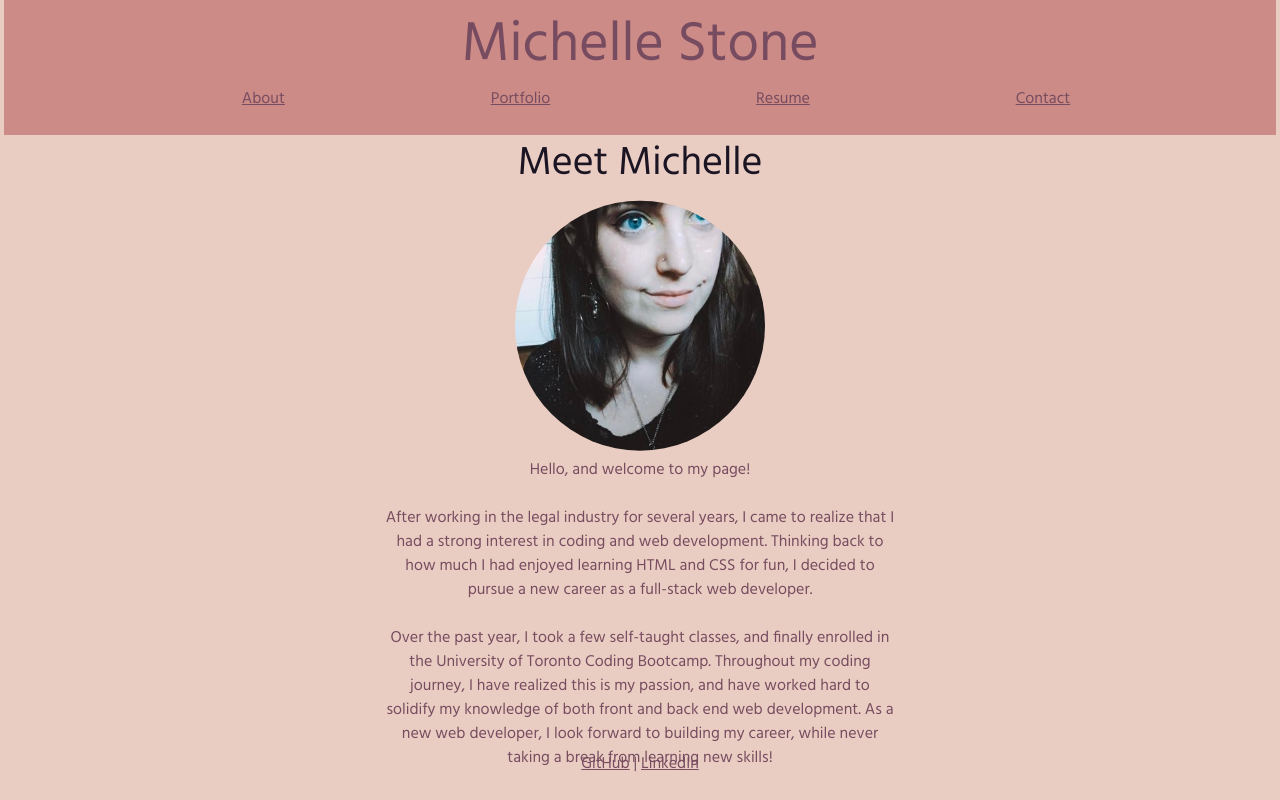
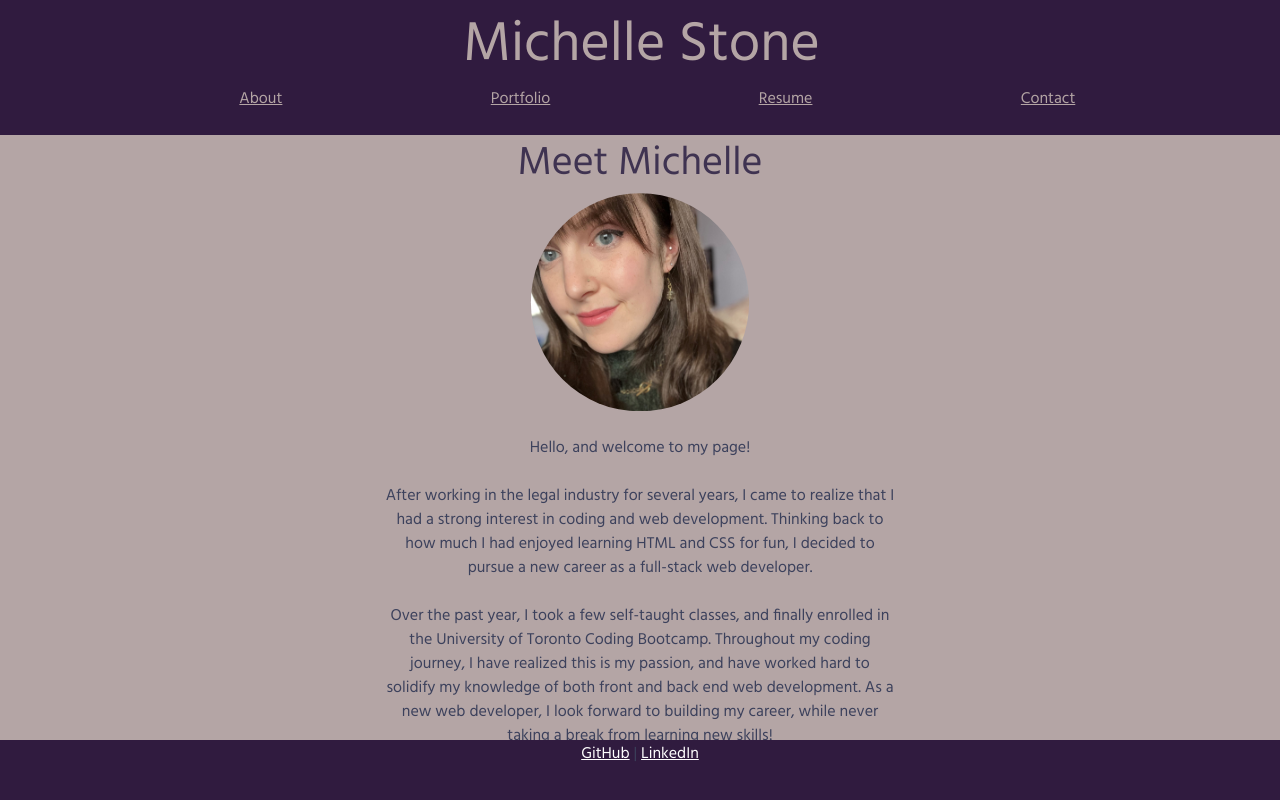
Before and after one commit to shellyst/michelle-stone-react-portfolio, a React (Create React App) app: page / in a window 1280 px wide. Built offline with nearby package versions, Linux system fonts and the light colour scheme.

Commit message:
Tidied up the CSS

```diff
--- a/package.json
+++ b/package.json
@@ -14,6 +14,7 @@
     "react": "^17.0.2",
     "react-bootstrap": "^2.2.1",
     "react-dom": "^17.0.2",
+    "react-icons": "^4.3.1",
     "react-scripts": "5.0.0",
     "web-vitals": "^2.1.4"
   },
--- a/src/App.css
+++ b/src/App.css
@@ -4,9 +4,9 @@ main {
 }
 
 :root {
-  --primary: #1a1423;
-  --secondy: #372549;
-  --tertiary: #774c60;
+  --primary: #3f3351;
+  --secondy: #b4a5a5;
+  --tertiary: #3c415c;
   --accent: #b75d69;
 }
 
@@ -19,10 +19,14 @@ h3 {
 }
 
 p,
-span,
+span {
+  font-family: "Hind", sans-serif;
+  color: #3c415c;
+}
+
 a {
   font-family: "Hind", sans-serif;
-  color: var(--tertiary);
+  color: #b4a5a5;
 }
 
 img {
@@ -30,7 +34,7 @@ img {
 }
 
 body {
-  background-color: #eacdc2;
+  background-color: #b4a5a5;
   text-align: center;
 }
 
@@ -41,9 +45,10 @@ body {
 
 .navbar {
   display: block;
-  width: 100%;
-  background-color: #cc8b86;
+  width: 101%;
+  background-color: #301b3f;
   top: 0;
+  margin-left: -5px;
 }
 
 .navtabs {
@@ -66,6 +71,7 @@ body {
 .portrait {
   clip-path: circle();
   width: 250px;
+  margin-bottom: 25px;
 }
 
 #aboutMe {
@@ -104,9 +110,15 @@ label {
   display: block;
 }
 
-footer {
-  position: absolute;
+.footer {
+  width: 100%;
+  position: fixed;
   bottom: 0;
-  width: 100%;
-  height: 50px;
+  height: 60px;
+  text-align: center;
+  background-color: #301b3f;
 }
+
+.footer a {
+  color: white;
+}
--- a/src/components/About/index.js
+++ b/src/components/About/index.js
@@ -1,5 +1,5 @@
 import React from "react";
-import profilePic from "../../assets/images/profile-pic.jpeg";
+import profilePic from "../../assets/images/profile-pic.jpg";
 
 function About() {
   return (
--- a/src/components/Footer/index.js
+++ b/src/components/Footer/index.js
@@ -2,8 +2,8 @@ import React from "react";
 
 function Footer() {
   return (
-    <footer>
-      <div className="footer">
+    <footer className="footer">
+      <div className="footer-text container">
         <a href="https://github.com/shellyst">GitHub</a>
         <span> | </span>
         <a href="https://www.linkedin.com/in/michelle-cstone91/">LinkedIn</a>
--- a/src/components/Header/index.js
+++ b/src/components/Header/index.js
@@ -27,10 +27,10 @@ function Header() {
   };
 
   return (
-    <div className="flex-row px-1">
+    <header className="flex-row px-1">
       <Nav currentPage={currentPage} handlePageChange={handlePageChange} />
       <div>{renderPage(currentPage)}</div>
-    </div>
+    </header>
   );
 }
 
```
Also changed, not shown: src/assets/images/profile-pic.jpg (added), 1 other file (tests, documents, lock files or other folders).
